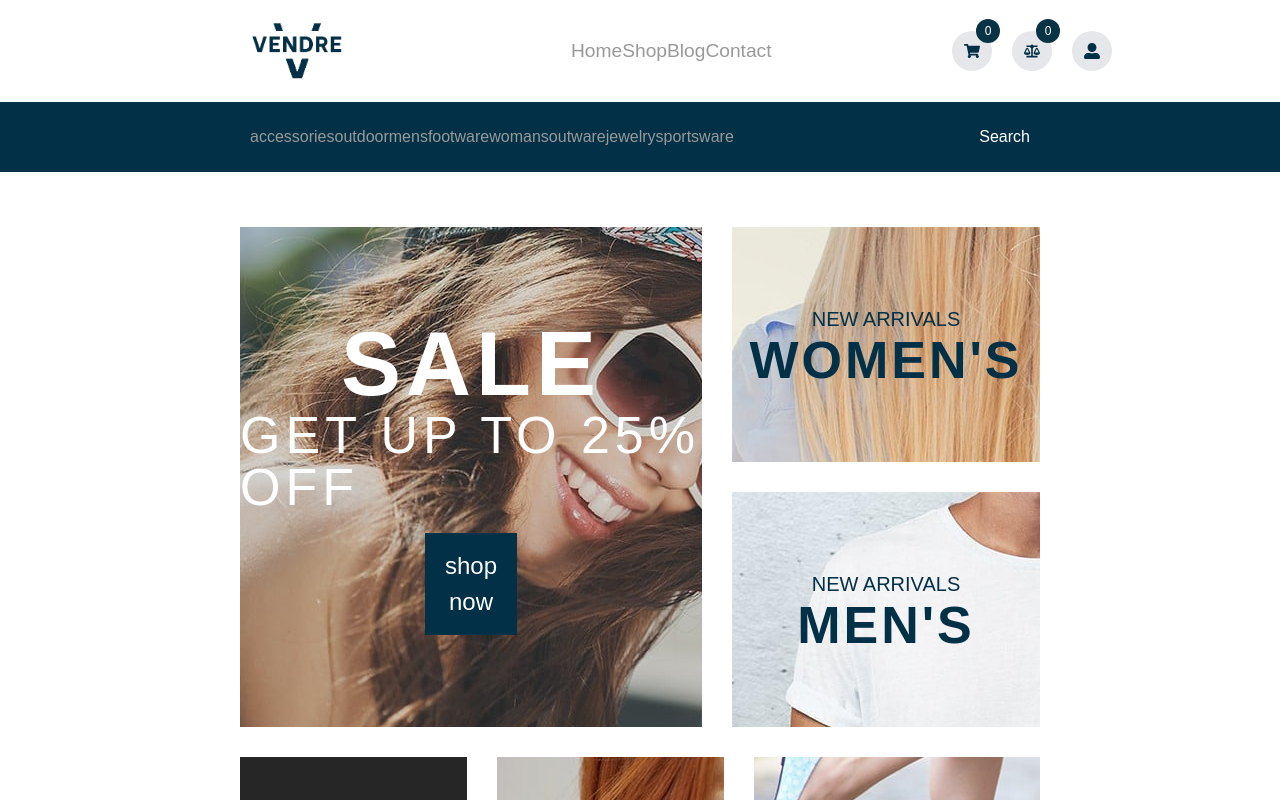
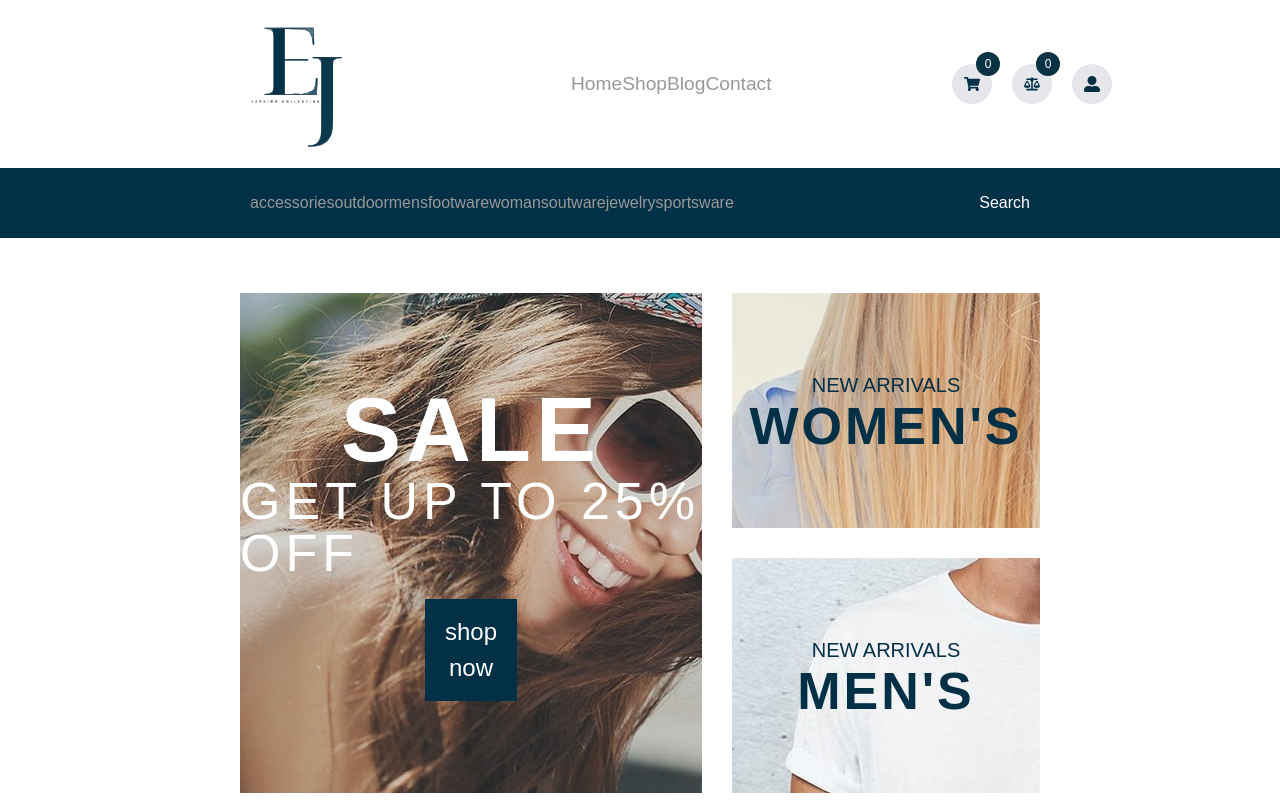
Before and after one commit to Trend20/React-Typescript-e-commerce-template, a React (Create React App) app: page / in a window 1280 px wide. Shown: the top 800 px of the page. Built offline with nearby package versions, Linux system fonts and the light colour scheme; a small style sheet from the web is missing; a web font is replaced by a local one.

Commit message:
replacing the logo

```diff
--- a/src/components/navbar/Navbar.tsx
+++ b/src/components/navbar/Navbar.tsx
@@ -13,7 +13,7 @@ const Navbar: FC = () => {
     <div className='navbar'>
       <div className="logo">
           <Link to={'/'} className="flex">
-              <img src="/logo.png" alt="logo" className="w-24"/>
+              <img src="/logo1.svg" alt="logo" className="w-24"/>
           </Link>
       </div>
         <div className="nav-links">
```
Also changed, not shown: public/logo1.png (added), public/logo1.svg (added).
